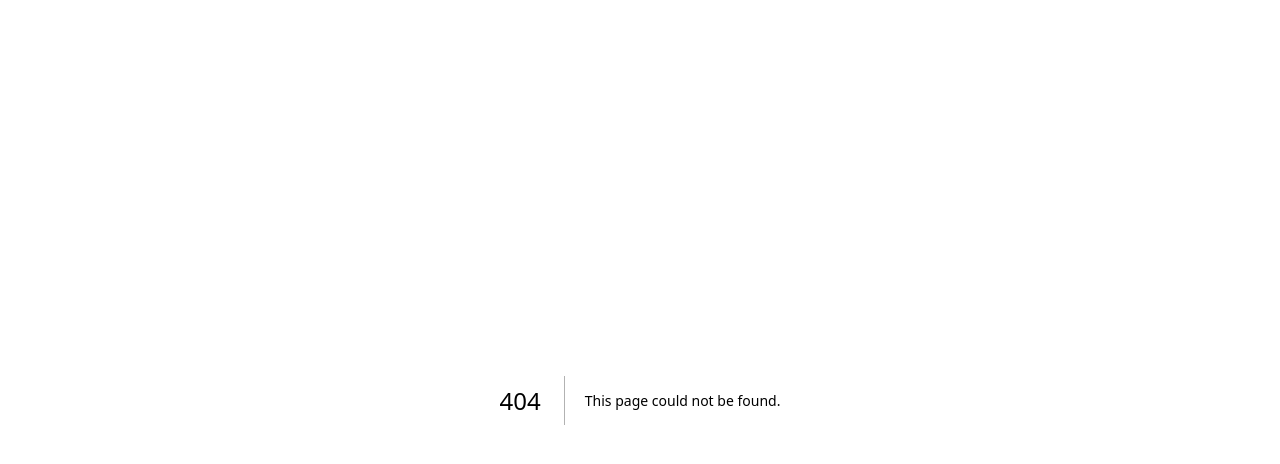
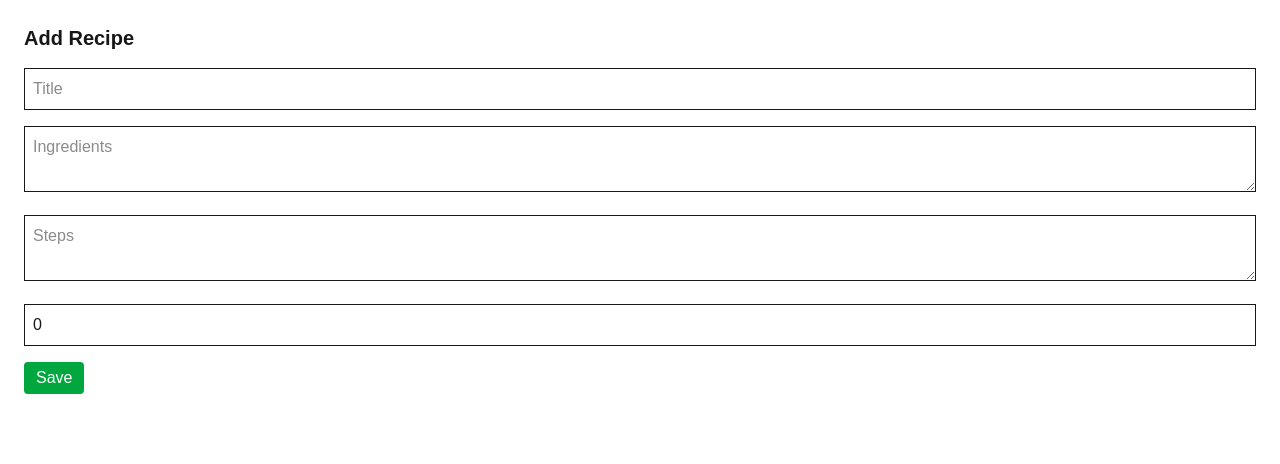
Before and after one commit to abelmasingita/recipe-share-ui, a Next.js app: page /recipes/new in a window 1280 px wide. Before the commit this address had no page. Shown: the top 464 px of the page. Built offline with nearby package versions, Linux system fonts and the light colour scheme; no server answers.

Commit message:
main pages implemented

```diff
--- /dev/null
+++ b/src/app/recipes/[id]/page.tsx
@@ -0,0 +1,31 @@
+'use client'
+
+import { useParams, useRouter } from 'next/navigation'
+import { useRecipe } from '@/hooks/useRecipe'
+import { RecipeForm } from '@/components/RecipeForm'
+
+export default function EditRecipe() {
+  const params = useParams()
+  const router = useRouter()
+  const id = params?.id as string
+
+  const { recipe, loading, error, handleUpdate } = useRecipe(id)
+
+  if (loading) return <p>Loading...</p>
+  if (error || !recipe)
+    return <p className='text-red-600'>{error ?? 'Not found'}</p>
+
+  return (
+    <div>
+      <h1 className='text-xl font-bold p-6'>Edit Recipe</h1>
+      <RecipeForm
+        initial={recipe}
+        onSubmit={async (data) => {
+          await handleUpdate(data)
+          router.push('/recipes')
+        }}
+        submitLabel='Update'
+      />
+    </div>
+  )
+}
--- /dev/null
+++ b/src/app/recipes/new/page.tsx
@@ -0,0 +1,68 @@
+'use client'
+
+import { useState } from 'react'
+import { createRecipe } from '@/lib/api'
+import { useRouter } from 'next/navigation'
+
+export default function NewRecipe() {
+  const [form, setForm] = useState({
+    title: '',
+    ingredients: '',
+    steps: '',
+    cookingTimeMinutes: 0,
+    tags: [] as string[],
+  })
+  const [error, setError] = useState<string | null>(null)
+  const router = useRouter()
+
+  async function handleSubmit(e: React.FormEvent) {
+    e.preventDefault()
+    try {
+      await createRecipe(form)
+      router.push('/recipes')
+    } catch (err: unknown) {
+      setError('Failed to save recipe')
+    }
+  }
+
+  return (
+    <form onSubmit={handleSubmit} className='p-6 space-y-4'>
+      <h1 className='text-xl font-bold'>Add Recipe</h1>
+      {error && <p className='text-red-600'>{error}</p>}
+      <input
+        type='text'
+        placeholder='Title'
+        className='border p-2 w-full'
+        value={form.title}
+        onChange={(e) => setForm({ ...form, title: e.target.value })}
+      />
+      <textarea
+        placeholder='Ingredients'
+        className='border p-2 w-full'
+        value={form.ingredients}
+        onChange={(e) => setForm({ ...form, ingredients: e.target.value })}
+      />
+      <textarea
+        placeholder='Steps'
+        className='border p-2 w-full'
+        value={form.steps}
+        onChange={(e) => setForm({ ...form, steps: e.target.value })}
+      />
+      <input
+        type='number'
+        placeholder='Cooking Time (minutes)'
+        className='border p-2 w-full'
+        value={form.cookingTimeMinutes}
+        onChange={(e) =>
+          setForm({ ...form, cookingTimeMinutes: +e.target.value })
+        }
+      />
+      <button
+        type='submit'
+        className='bg-green-600 text-white px-3 py-1 rounded'
+      >
+        Save
+      </button>
+    </form>
+  )
+}
--- /dev/null
+++ b/src/app/recipes/page.tsx
@@ -0,0 +1,29 @@
+'use client'
+
+import { useRecipes } from '@/hooks/useRecipes'
+import { RecipeCard } from '@/components/RecipeCard'
+import Link from 'next/link'
+
+export default function RecipesPage() {
+  const { recipes, loading, error, handleDelete } = useRecipes()
+
+  if (loading) return <p>Loading...</p>
+  if (error) return <p className='text-red-600'>{error}</p>
+
+  return (
+    <div className='p-6 space-y-4'>
+      <h1 className='text-2xl font-bold'>Recipes</h1>
+      <Link
+        href='/recipes/new'
+        className='bg-blue-600 text-white px-3 py-1 rounded'
+      >
+        Add Recipe
+      </Link>
+      <div className='mt-4 space-y-2'>
+        {recipes.map((r) => (
+          <RecipeCard key={r.id} recipe={r} onDelete={handleDelete} />
+        ))}
+      </div>
+    </div>
+  )
+}
--- /dev/null
+++ b/src/components/RecipeCard.tsx
@@ -0,0 +1,27 @@
+import Link from 'next/link'
+import { Recipe } from '@/types/recipe'
+
+interface Props {
+  recipe: Recipe
+  onDelete?: (id: string) => void
+}
+
+export function RecipeCard({ recipe, onDelete }: Props) {
+  return (
+    <div className='border p-3 rounded flex justify-between items-center'>
+      <Link href={`/recipes/${recipe.id}`} className='font-medium'>
+        {recipe.title}
+      </Link>
+      <div className='space-x-2'>
+        <Link href={`/recipes/${recipe.id}/edit`} className='text-blue-600'>
+          Edit
+        </Link>
+        {onDelete && (
+          <button onClick={() => onDelete(recipe.id)} className='text-red-600'>
+            Delete
+          </button>
+        )}
+      </div>
+    </div>
+  )
+}
--- /dev/null
+++ b/src/components/RecipeForm.tsx
@@ -0,0 +1,71 @@
+'use client'
+
+import { useState } from 'react'
+import { Recipe } from '@/types/recipe'
+
+interface Props {
+  initial?: Partial<Recipe>
+  onSubmit: (data: Omit<Recipe, 'id'>) => Promise<void>
+  submitLabel?: string
+}
+
+export function RecipeForm({ initial, onSubmit, submitLabel = 'Save' }: Props) {
+  const [form, setForm] = useState({
+    title: initial?.title ?? '',
+    ingredients: initial?.ingredients ?? '',
+    steps: initial?.steps ?? '',
+    cookingTimeMinutes: initial?.cookingTimeMinutes ?? 0,
+    tags: initial?.tags ?? [],
+  })
+
+  const [error, setError] = useState<string | null>(null)
+
+  async function handleSubmit(e: React.FormEvent) {
+    e.preventDefault()
+    try {
+      await onSubmit(form)
+    } catch (err) {
+      setError(err instanceof Error ? err.message : 'Validation failed')
+    }
+  }
+
+  return (
+    <form onSubmit={handleSubmit} className='p-6 space-y-4'>
+      {error && <p className='text-red-600'>{error}</p>}
+      <input
+        type='text'
+        placeholder='Title'
+        className='border p-2 w-full'
+        value={form.title}
+        onChange={(e) => setForm({ ...form, title: e.target.value })}
+      />
+      <textarea
+        placeholder='Ingredients'
+        className='border p-2 w-full'
+        value={form.ingredients}
+        onChange={(e) => setForm({ ...form, ingredients: e.target.value })}
+      />
+      <textarea
+        placeholder='Steps'
+        className='border p-2 w-full'
+        value={form.steps}
+        onChange={(e) => setForm({ ...form, steps: e.target.value })}
+      />
+      <input
+        type='number'
+        placeholder='Cooking Time (minutes)'
+        className='border p-2 w-full'
+        value={form.cookingTimeMinutes}
+        onChange={(e) =>
+          setForm({ ...form, cookingTimeMinutes: +e.target.value })
+        }
+      />
+      <button
+        type='submit'
+        className='bg-green-600 text-white px-3 py-1 rounded'
+      >
+        {submitLabel}
+      </button>
+    </form>
+  )
+}
```
